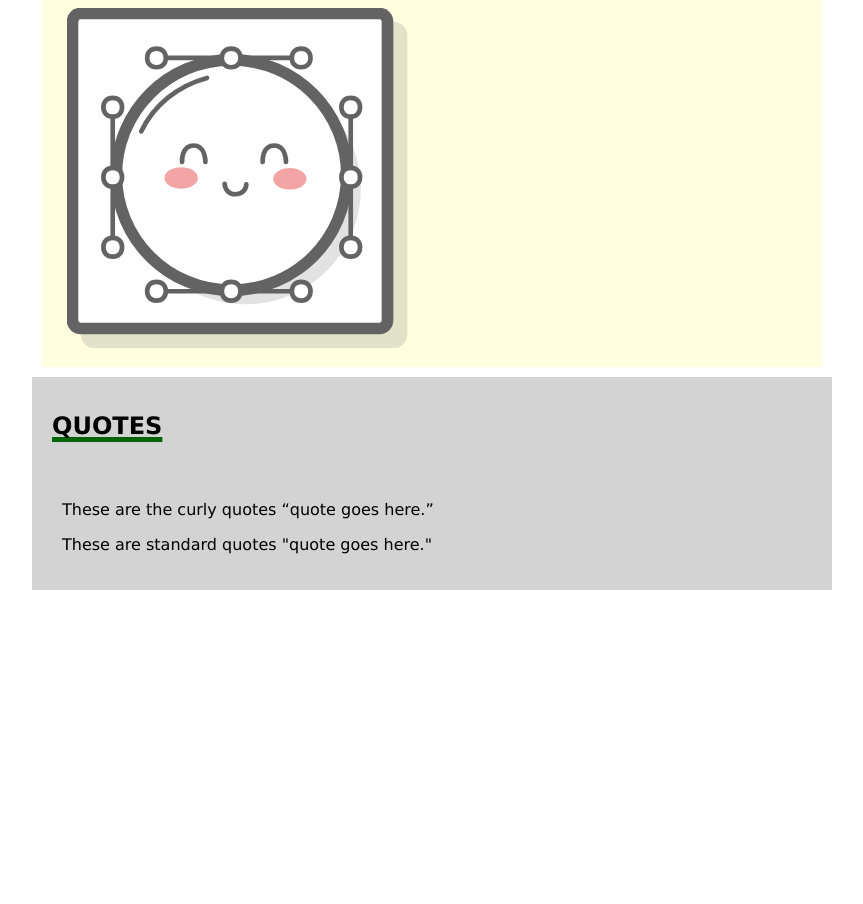
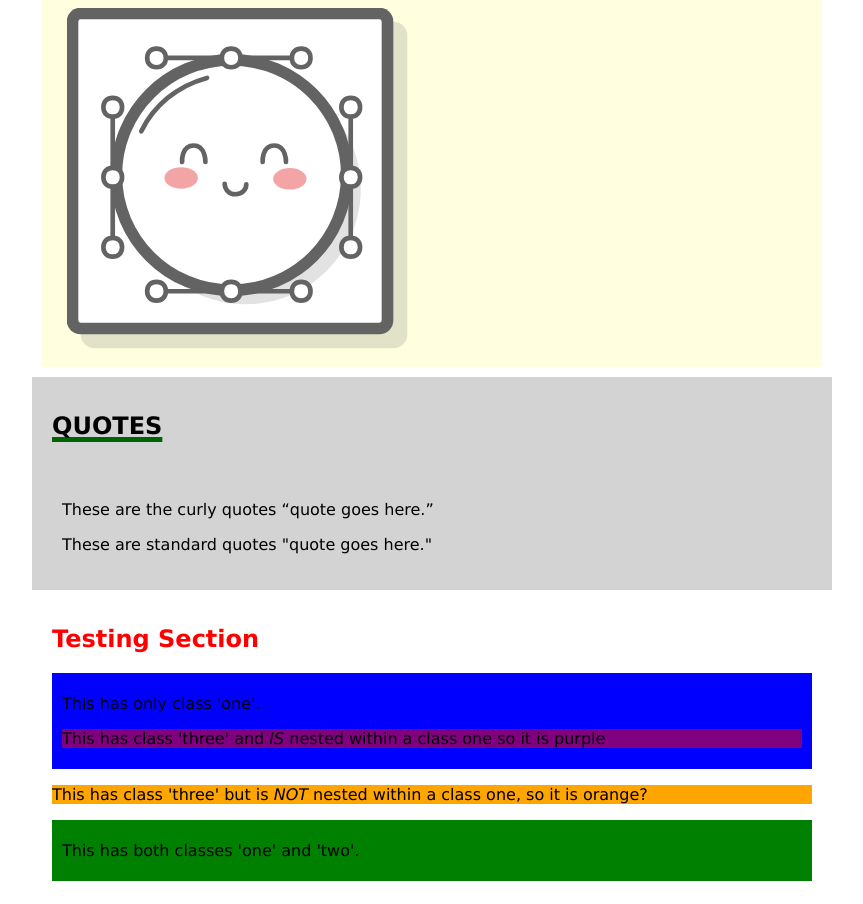
Before and after one commit to Scribler/Notes, a plain HTML site: page personalProjects/launchPage/pgs/testing.html in a window 1280 px wide. Shown: the part 2405-3309 px from the top of the page, without its empty margins (208-1071 px from the left). Before the commit the page ends 3003 px from the top, so only its background shows below. Drawn offline with Linux system fonts and the light colour scheme.

Commit message:
Nested classes added in 'testing' article

```diff
--- a/personalProjects/launchPage/css/style.css
+++ b/personalProjects/launchPage/css/style.css
@@ -162,3 +162,22 @@ header {
 .quotes {
   /* padding: 10px; */
 }
+
+
+/* ------------- TEST ------------ */
+
+.one.two { /* this only works if the element has both classes 'one' & 'two'. */
+  background-color: green;
+}
+
+.one {
+  background-color: blue;
+}
+
+.one .three { /* This displays on something with class 'three' nested within a class 'one' ONLY. */
+  background-color: purple;
+}
+
+.three {
+  background-color: orange;
+}
--- a/personalProjects/launchPage/pgs/testing.html
+++ b/personalProjects/launchPage/pgs/testing.html
@@ -78,6 +78,21 @@
       </div>
     </article>
 
+    <article class="test-section">
+      <div class="test">
+        <h1>Testing Section</h1>
+        <div class="one">
+          <p>This has only class 'one'.</p>
+          <p class="three">This has class 'three' and <em>IS</em> nested within a class one so it is purple</p>
+
+        </div>
+        <p class="three">This has class 'three' but is <em>NOT</em> nested within a class one, so it is orange?</p>
+        <div class="one two">
+          <p>This has both classes 'one' and 'two'.</p>
+        </div>
+      </div>
+    </article>
+
 
   </main>
   <script src="../js/script.js"></script>
```
